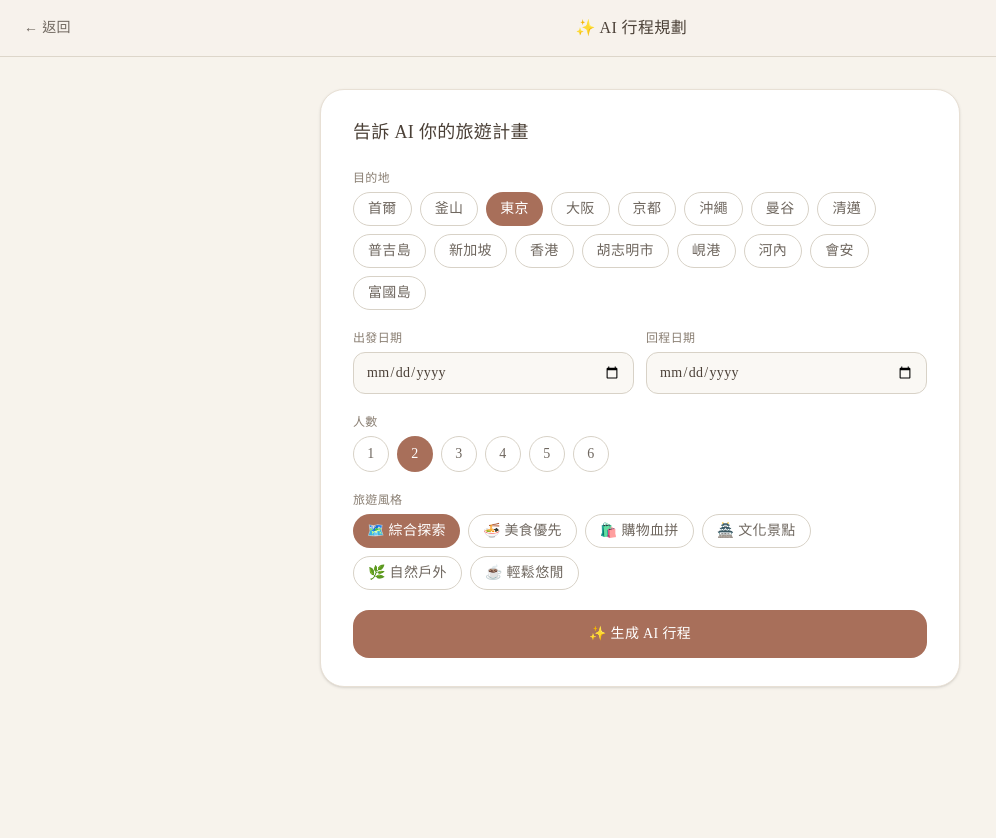
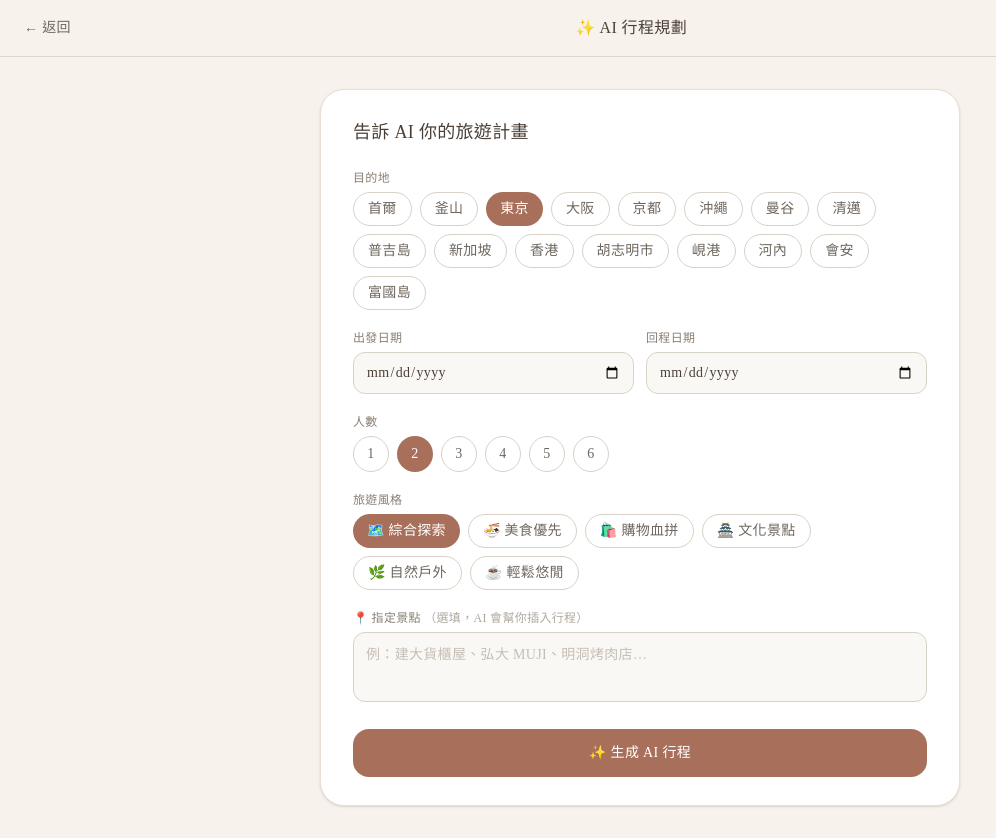
Before and after one commit to hhc42937536-cell/uturn-web, a Next.js app: page /ai-plan in a window 1280 px wide. Shown: the whole page, without its empty margins (0-996 px from the left). Before the commit the page ends 800 px from the top, so only its background shows below. Built offline with nearby package versions, Linux system fonts and the light colour scheme.

Commit message:
feat: 支援指定景點，AI 自動插入行程

```diff
--- a/app/ai-plan/page.tsx
+++ b/app/ai-plan/page.tsx
@@ -36,6 +36,7 @@ export default function AiPlanPage() {
   const [retDate, setRetDate] = useState("");
   const [people, setPeople] = useState(2);
   const [style, setStyle] = useState("綜合");
+  const [mustVisit, setMustVisit] = useState("");
   const [loading, setLoading] = useState(false);
   const [itinerary, setItinerary] = useState<DayPlan[] | null>(null);
   const [error, setError] = useState("");
@@ -58,7 +59,7 @@ export default function AiPlanPage() {
       const res = await fetch("/api/generate-itinerary", {
         method: "POST",
         headers: { "Content-Type": "application/json" },
-        body: JSON.stringify({ destination, depDate, retDate, people, style }),
+        body: JSON.stringify({ destination, depDate, retDate, people, style, mustVisit }),
       });
       const data = await res.json();
       if (data.error) throw new Error(data.error);
@@ -174,6 +175,20 @@ export default function AiPlanPage() {
               </div>
             </div>
 
+            {/* 指定景點 */}
+            <div>
+              <label className="mb-1.5 block text-xs font-medium text-[#8A7F73]">
+                📍 指定景點 <span className="font-light text-[#B0A89E]">（選填，AI 會幫你插入行程）</span>
+              </label>
+              <textarea
+                rows={2}
+                placeholder="例：建大貨櫃屋、弘大 MUJI、明洞烤肉店…"
+                value={mustVisit}
+                onChange={(e) => setMustVisit(e.target.value)}
+                className="w-full resize-none rounded-xl border border-[#D8D2C7] bg-[#FAF8F4] px-3 py-2.5 text-sm leading-6 text-[#4B4037] placeholder:text-[#C5BEB6] outline-none focus:border-[#A86F5A]"
+              />
+            </div>
+
             {error && <p className="text-sm text-red-500">{error}</p>}
 
             <button
--- a/app/api/generate-itinerary/route.ts
+++ b/app/api/generate-itinerary/route.ts
@@ -17,13 +17,17 @@ async function callGemini(key: string, model: string, prompt: string): Promise<s
 }
 
 export async function POST(req: NextRequest) {
-  const { destination, depDate, retDate, people, style } = await req.json();
+  const { destination, depDate, retDate, people, style, mustVisit } = await req.json();
 
   const key = process.env.GEMINI_API_KEY;
   if (!key) return NextResponse.json({ error: "GEMINI_API_KEY not set" }, { status: 500 });
 
   const diff = new Date(retDate).getTime() - new Date(depDate).getTime();
   const days = Math.max(2, Math.round(diff / 86400000) + 1);
+
+  const mustVisitLine = mustVisit?.trim()
+    ? `- 指定景點（必須安排進行程）：${mustVisit.trim()}`
+    : "";
 
   const prompt = `你是台灣人出國行程規劃師。請為以下旅程生成每日建議行程，以 JSON 陣列回傳，不要有其他文字。
 
@@ -33,7 +37,7 @@ export async function POST(req: NextRequest) {
 - 回程日期：${retDate}
 - 人數：${people}人
 - 旅遊風格：${style || "綜合"}
-- 天數：${days} 天
+- 天數：${days} 天${mustVisitLine ? `\n${mustVisitLine}` : ""}
 
 JSON 格式（每個元素對應一天，共 ${days} 個）：
 [
```
